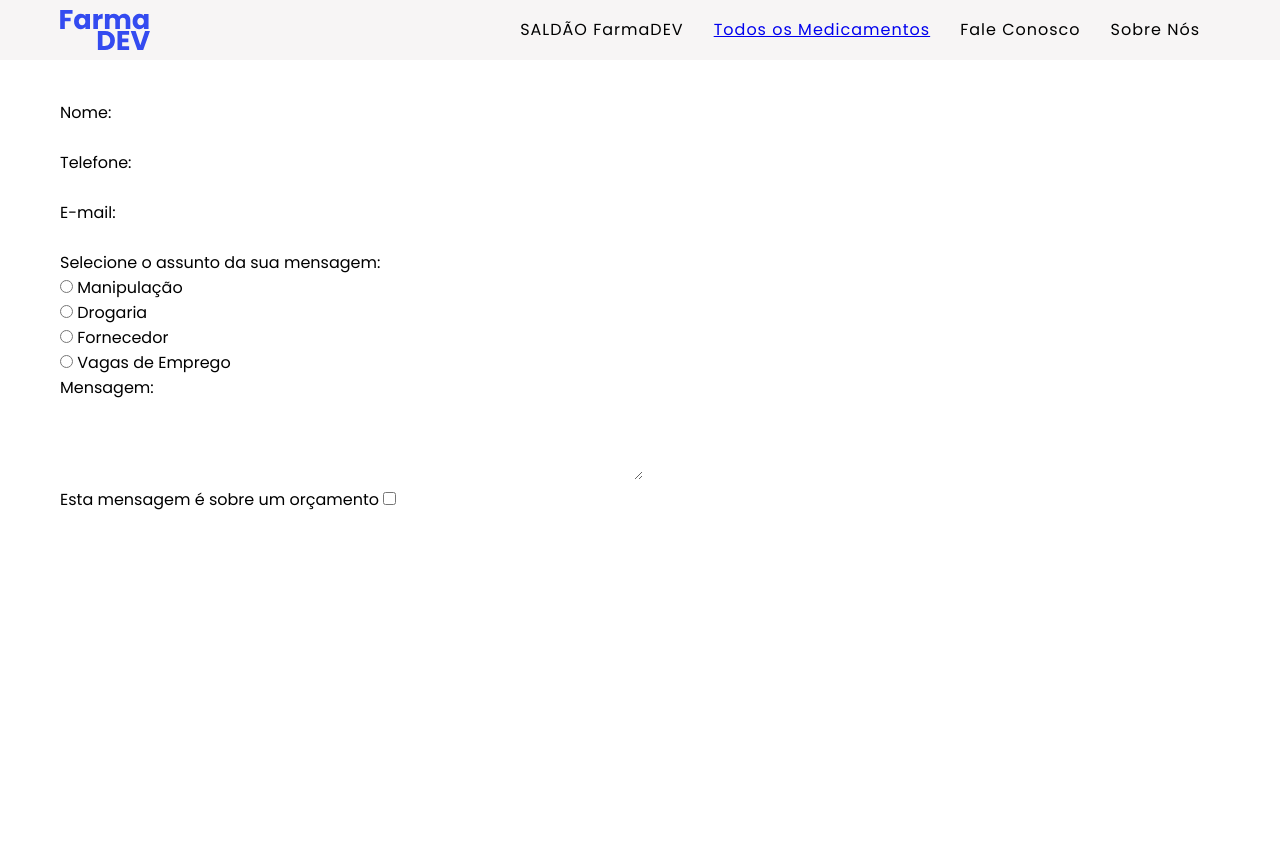
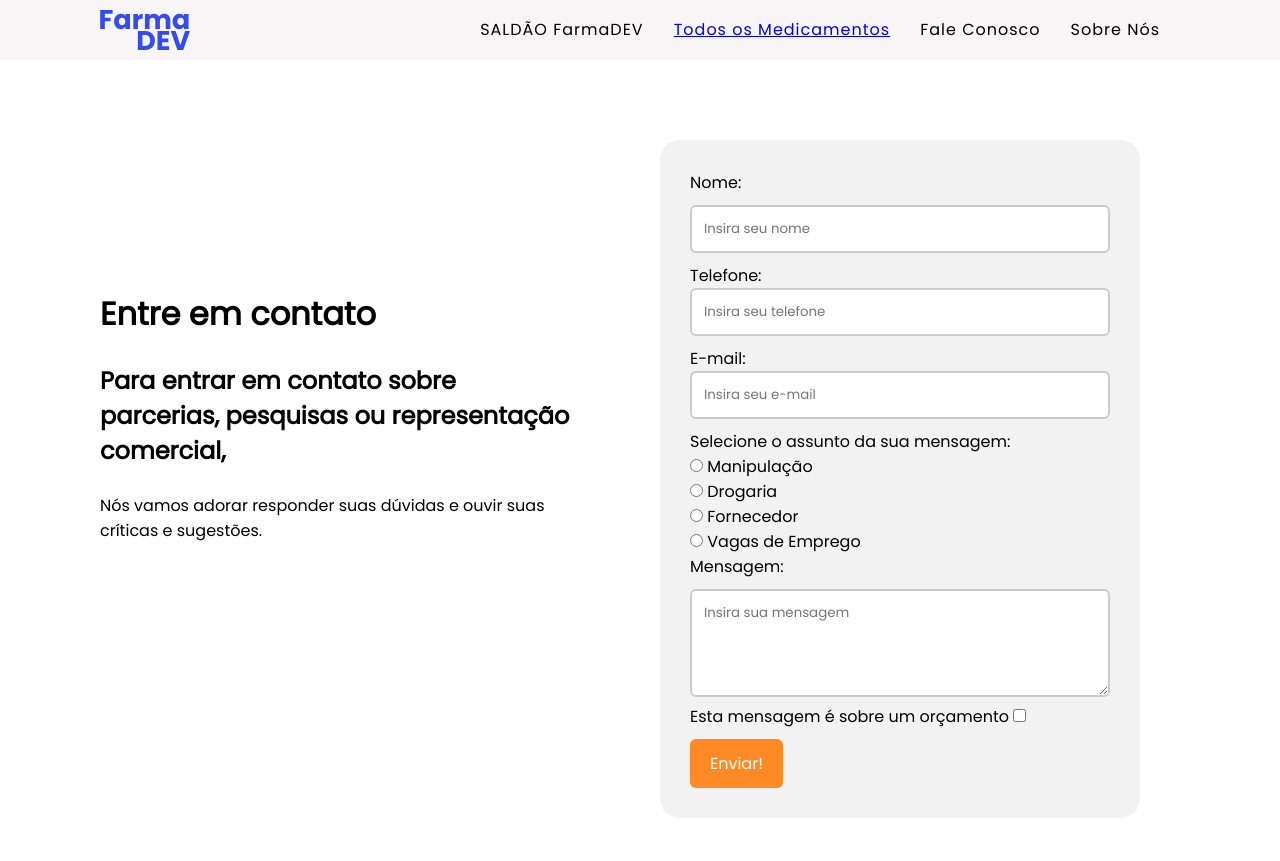
Before and after one commit to GustavoMA26/M1S03, a plain HTML site: page contato.html in a window 1280 px wide. Before the commit the page ends 800 px from the top, so only its background shows below. Drawn offline with Linux system fonts and the light colour scheme.

Commit message:
Estilização do Formulário

```diff
--- a/contato.html
+++ b/contato.html
@@ -24,14 +24,21 @@
         </nav>
     </header>
     <main>
-        <section>
-            <form>
+        <div class="main-part">
+            <div class="part-1">
+                <h1>Entre em contato</h1><br>
+                    <h2>Para entrar em contato sobre parcerias, pesquisas ou representação comercial,</h2><br>
+                    <p>Nós vamos adorar responder suas dúvidas e ouvir suas críticas e sugestões.</p>
+            </div>
+            <div class="part-2">
+                <section class="container">
+                    <form id="formulario">
                         <label for="fname">Nome:</label><br>
-                    <input type="text" id="fname" name="fname"><br>
+                            <input class="name" type="text" id="fname" name="fname" placeholder="Insira seu nome"><br>
                         <label for="phone">Telefone:</label><br>
-                    <input type="tel" id="phone" name="phone" required><br>
+                            <input class="tel" type="tel" id="phone" name="phone" required placeholder="Insira seu telefone"><br>
                         <label for="email">E-mail:</label><br>
-                    <input type="email" id="email" name="email" required><br>
+                            <input class="email" type="email" id="email" name="email" required placeholder="Insira seu e-mail"><br>
                             <legend>Selecione o assunto da sua mensagem:</legend>
                                 <div>
                                     <input type="radio" id="manipulacao" name="manipulacao">
@@ -50,11 +57,15 @@
                                     <label for="vagas">Vagas de Emprego</label>
                                 </div>
                         <label for="message">Mensagem:</label><br>
-                    <textarea type="textarea" id="message" name="message" rows="4" cols="50"></textarea><br>
+                            <textarea type="textarea" id="message" name="message" rows="4" cols="50" placeholder="Insira sua mensagem"></textarea><br>
                         <label for="checkbox" >Esta mensagem é sobre um orçamento</label>
-                    <input type="checkbox" id="budget" name="budget">
+                            <input type="checkbox" id="budget" name="budget"><br>
+                            <button type="submit" value="submit">Enviar!</button>
+
                     </form>
                 </section>
+            </div>
+        </div>
     </main>
 
     <footer>
--- a/style.css
+++ b/style.css
@@ -14,7 +14,7 @@
 .header-logo{
     width: fit-content;
     height: 100%;
-    padding-left: 60px;
+    padding-left: 100px;
     display: flex;
 }
 
@@ -30,7 +30,7 @@ a {
 .header-main nav ul {
     list-style: none;
     letter-spacing: 1px;
-    padding-right: 60px;
+    padding-right: 100px;
 
 }
 
@@ -56,14 +56,13 @@ a {
 
 }
 
-/* Main content */
+/* Index - Main content */
 main {
-    padding: 40px 60px;
+    padding: 40px 100px;
 }
 
 .cards {
-    padding: 10px 20px 10px 20px;
-    margin: 0 10px 0 10px;
+    padding: 10px 0px 10px 0px;
     max-width: 100%;
     justify-content: space-around;
     align-items:center;
@@ -117,6 +116,93 @@ i {
     cursor: pointer;
 }
 
+/* Contact - Main content */
+
+.main-part {
+    width:100%;
+    display:flex;
+}
+
+.part-1 {
+    width: 50%;
+    position:relative;
+    /* display:flex; */
+    flex-flow: row wrap;
+    justify-content: center;
+    vertical-align: middle;
+    padding: 40px 40px 40px 0px;
+    margin-top:150px;
+}
+
+.part-2 {
+    width: 50%;
+    position: relative;
+    display: flex;
+    padding:40px;
+}
+
+.container {
+    border-radius: 20px;
+    background-color: #f2f2f2;
+    padding: 30px;
+    width: 100%;
+    color:black;
+
+}
+
+button[type=submit]{
+    background-color: #ff8a25;
+    color: white;
+    padding: 12px 20px;
+    border-radius: 6px;
+    cursor:pointer;
+    font-size: 16px;
+    margin-top: 10px;
+}
+
+button[type=submit]:hover {
+    background-color: #ff7700;
+}
+
+input[type=text],textarea{
+    width: 100%;
+    padding: 12px;
+    border: 2px solid #ccc;
+    border-radius: 6px;
+    box-sizing: border-box;
+    resize: vertical;
+    margin-top: 10px;
+}
+
+.name, .tel, .email {
+    width: 100%;
+    padding: 12px;
+    border: 2px solid #ccc;
+    border-radius: 6px;
+    box-sizing: border-box;
+    resize: vertical;
+    margin-bottom: 10px;
+}
+
+/* .container {
+    width:100%;
+    height: 100%;
+    background: #f2f2f2;
+    justify-content: center;
+    align-items: center;
+}
+
+
+#formulario {
+    width: 300px;
+    background:yellow;
+    justify-content: center;
+    align-items: center;
+}
+
+.body {
+    margin: 0px;
+} */
 /*
 
 .header-nav {
```
Lines whose indentation alone changed are shown as unchanged.
